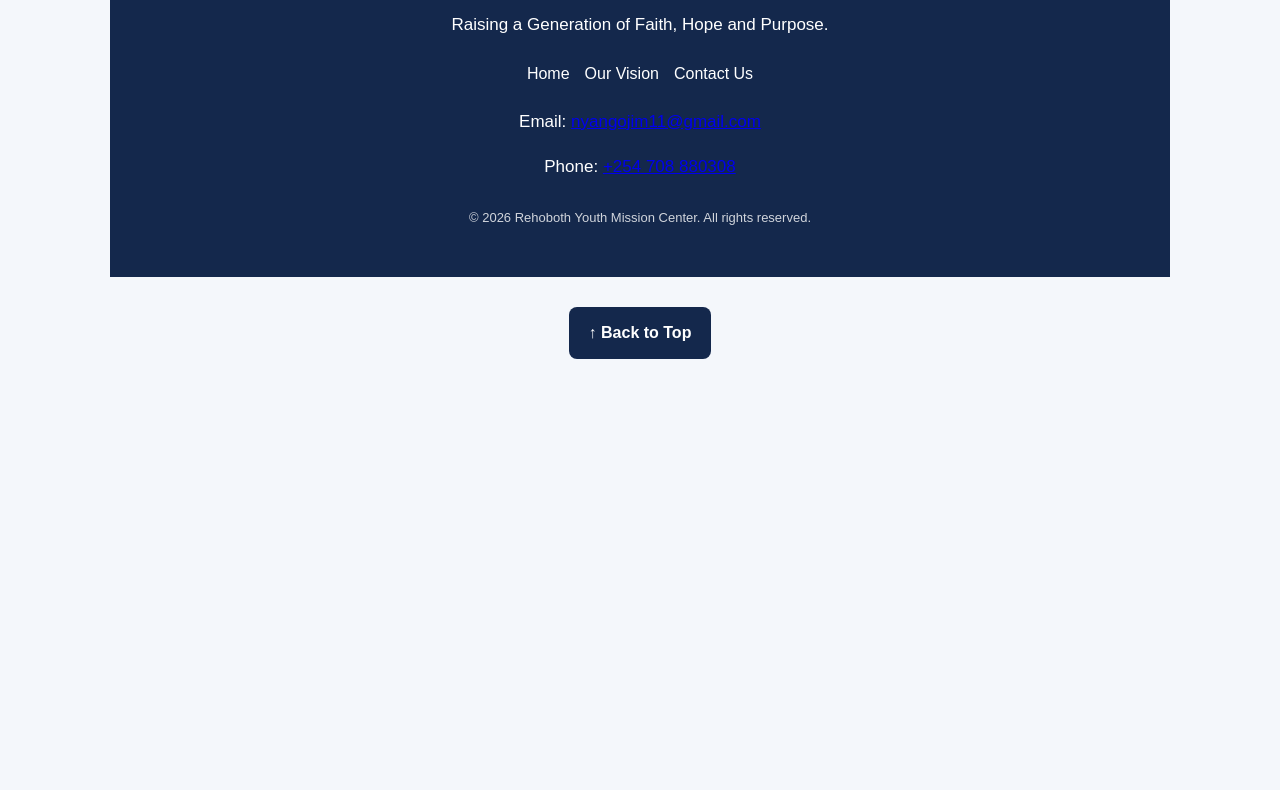
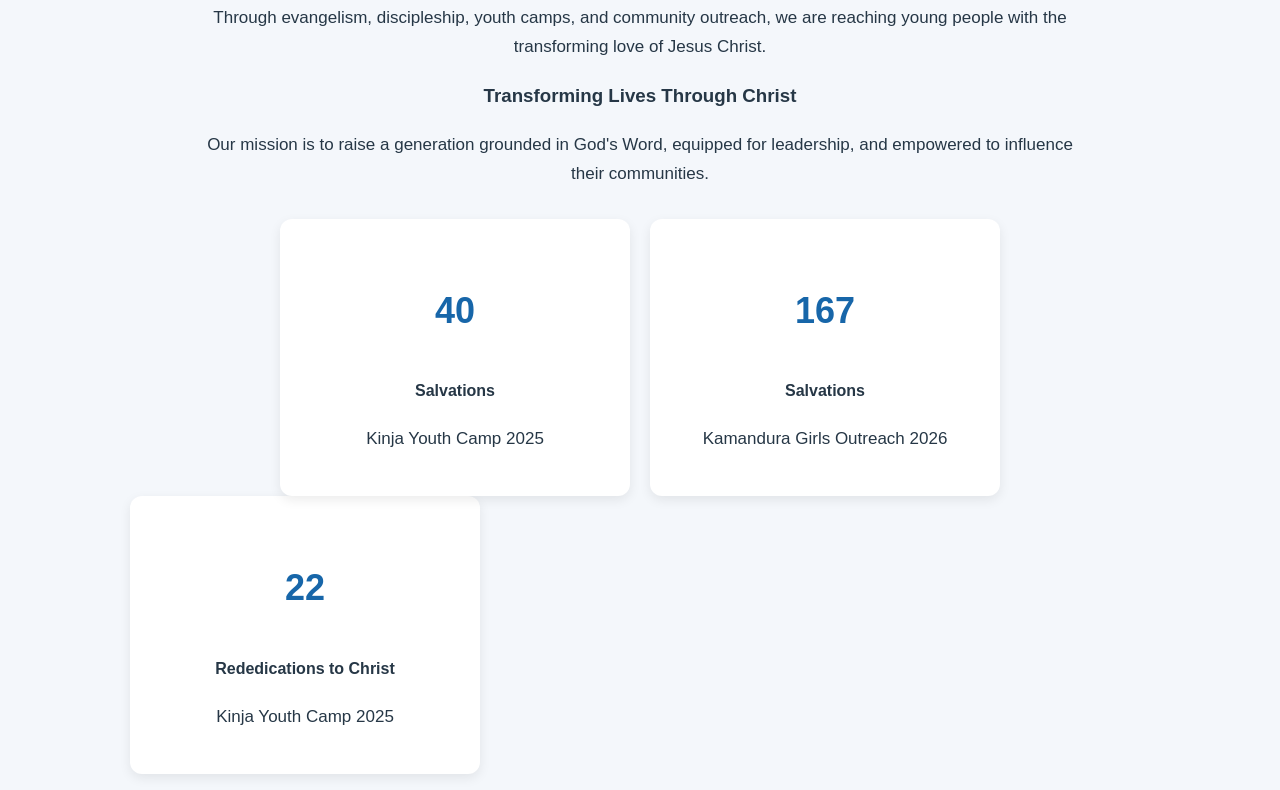
Before and after one commit to Rehoboth-m/Rehoboth-youth-mission-center, a plain HTML site: page index.html in a window 1280 px wide. Shown: the part 3758-4548 px from the top of the page. Before the commit the page ends 4167 px from the top, so only its background shows below. Drawn offline with Linux system fonts and the light colour scheme.

Commit message:
Add files via upload

```diff
--- a/index.html
+++ b/index.html
@@ -874,6 +874,47 @@ if (menuButton && navigation) {
   </div>
 </section>
 
+<section id="impact" style="padding: 45px 20px; text-align: center; background-color: #f4f7fb; border-radius: 12px; margin: 30px 0;">
+
+  <h2>Our Ministry Impact</h2>
+
+  <p>
+    Through evangelism, discipleship, youth camps,
+    and community outreach, we are reaching young
+    people with the transforming love of Jesus Christ.
+  </p>
+
+  <h3>Transforming Lives Through Christ</h3>
+
+  <p>
+    Our mission is to raise a generation grounded
+    in God's Word, equipped for leadership,
+    and empowered to influence their communities.
+  </p>
+
+<div style="display: flex; flex-wrap: wrap; justify-content: center; gap: 20px; margin-top: 30px;">
+
+  <div style="background: white; padding: 25px; border-radius: 12px; flex: 1 1 220px; max-width: 300px; box-shadow: 0 4px 12px rgba(0,0,0,0.08);">
+    <h3 style="color: #1766a9; font-size: 36px;">40</h3>
+    <h4>Salvations</h4>
+    <p>Kinja Youth Camp 2025</p>
+  </div>
+
+  <div style="background: white; padding: 25px; border-radius: 12px; flex: 1 1 220px; max-width: 300px; box-shadow: 0 4px 12px rgba(0,0,0,0.08);">
+    <h3 style="color: #1766a9; font-size: 36px;">167</h3>
+    <h4>Salvations</h4>
+    <p>Kamandura Girls Outreach 2026</p>
+  </div>
+</div>
+
+<div style="background: white; padding: 25px; border-radius: 12px; flex: 1 1 220px; max-width: 300px; box-shadow: 0 4px 12px rgba(0,0,0,0.08);">
+  <h3 style="color: #1766a9; font-size: 36px;">22</h3>
+  <h4>Rededications to Christ</h4>
+  <p>Kinja Youth Camp 2025</p>
+</div>
+
+</section>
+
 <footer class="site-footer">
   <h2>Rehoboth Youth Mission Center</h2>
 
```
